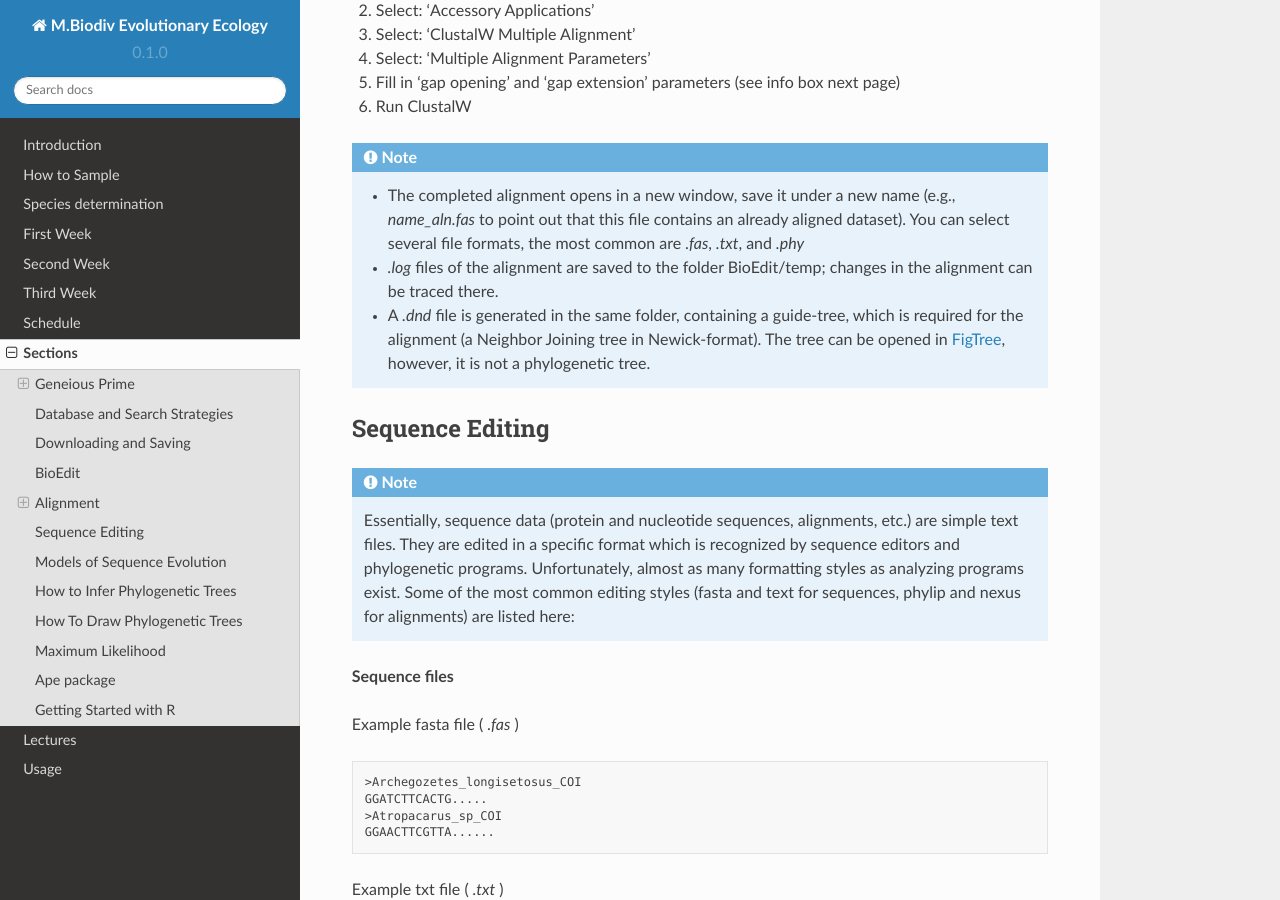
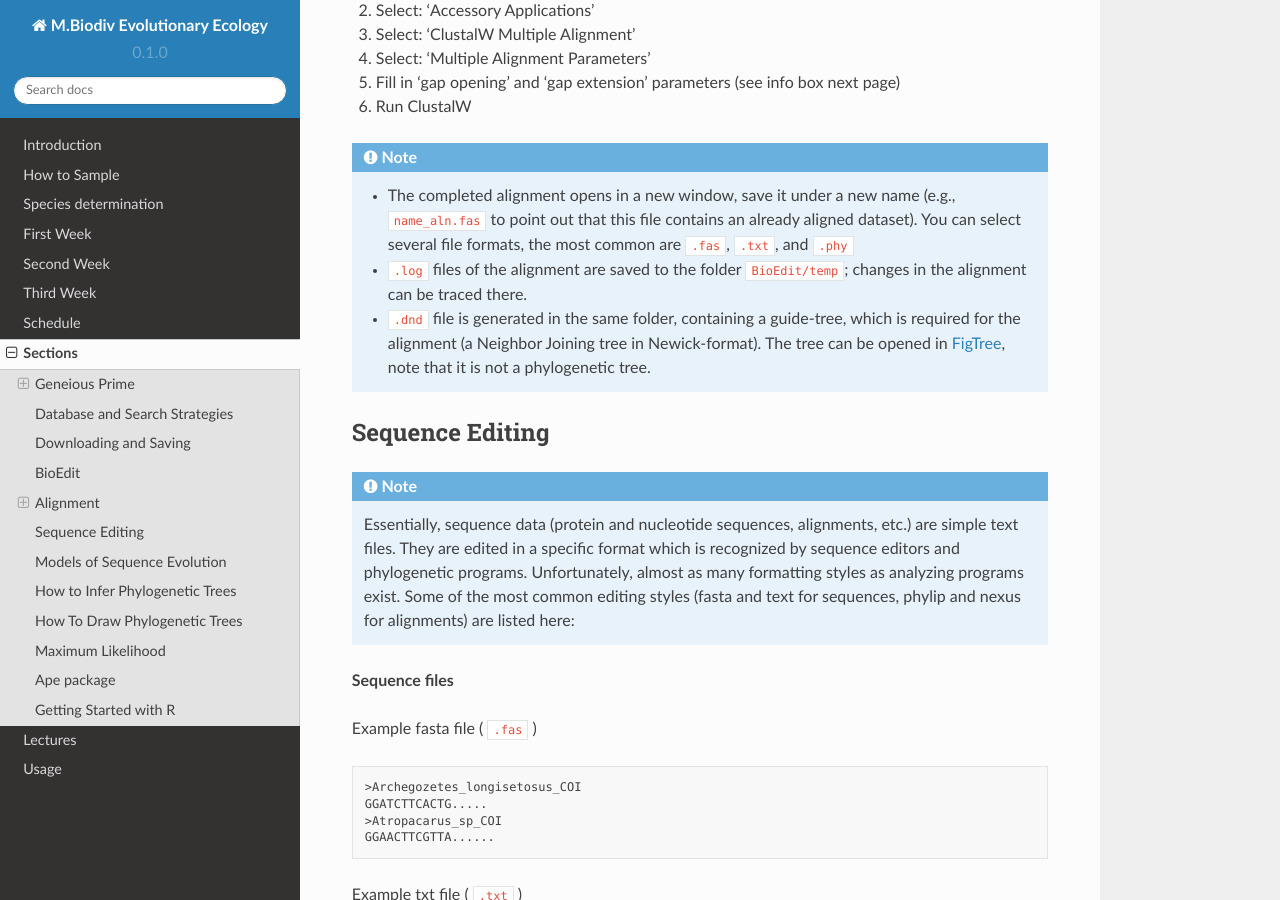
Before and after one commit to bheimbu/evolutionary_ecology, a Sphinx documentation site: the page built from docs/source/section.rst, in a window 1280 px wide and 900 px high, scrolled down 16925 px. Built offline with Sphinx 7.4.7 and the Read the Docs theme 2.0.0, drawn with Linux system fonts in a browser that asks for light colours.

Commit message:
Update section.rst

```diff
--- a/docs/source/section.rst
+++ b/docs/source/section.rst
@@ -295,9 +295,9 @@ ClustalW in BioEdit
 6. Run ClustalW
 
 .. note::
-  - The completed alignment opens in a new window, save it under a new name (e.g., `name_aln.fas` to point out that this file contains an already aligned dataset). You can select several file formats, the most common are `.fas`, `.txt`, and `.phy`
-  - `.log` files of the alignment are saved to the folder BioEdit/temp; changes in the alignment can be traced there.
-  - A `.dnd` file is generated in the same folder, containing a guide-tree, which is required for the alignment (a Neighbor Joining tree in Newick-format). The tree can be opened in `FigTree <http://tree.bio.ed.ac.uk/software/figtree/>`_, however, it is not a phylogenetic tree.
+  - The completed alignment opens in a new window, save it under a new name (e.g., ``name_aln.fas`` to point out that this file contains an already aligned dataset). You can select several file formats, the most common are ``.fas``, ``.txt``, and ``.phy``
+  - ``.log`` files of the alignment are saved to the folder ``BioEdit/temp``; changes in the alignment can be traced there.
+  - ``.dnd`` file is generated in the same folder, containing a guide-tree, which is required for the alignment (a Neighbor Joining tree in Newick-format). The tree can be opened in `FigTree <http://tree.bio.ed.ac.uk/software/figtree/>`_, note that it is not a phylogenetic tree.
 
 .. _Sequence_Editing:
 Sequence Editing
@@ -308,7 +308,7 @@ Sequence Editing
 
 **Sequence files**
 
-Example fasta file ( `.fas` )
+Example fasta file ( ``.fas`` )
 
 .. code:: text
 
@@ -317,7 +317,7 @@ Example fasta file ( `.fas` )
   >Atropacarus_sp_COI
   GGAACTTCGTTA......
 
-Example txt file ( `.txt` )
+Example txt file ( ``.txt`` )
 
 .. code:: text
 
@@ -326,7 +326,7 @@ Example txt file ( `.txt` )
 
 **Alignment files**
 
-Example phylip file ( `.phy` )
+Example phylip file ( ``.phy`` )
 
 .. code:: text
 
@@ -335,7 +335,7 @@ Example phylip file ( `.phy` )
   Atropacaru   GGAACTTCGTTA...
 
 
-Example nexus file ( `.nex` )
+Example nexus file ( ``.nex`` )
 
 .. code:: text
 
```
